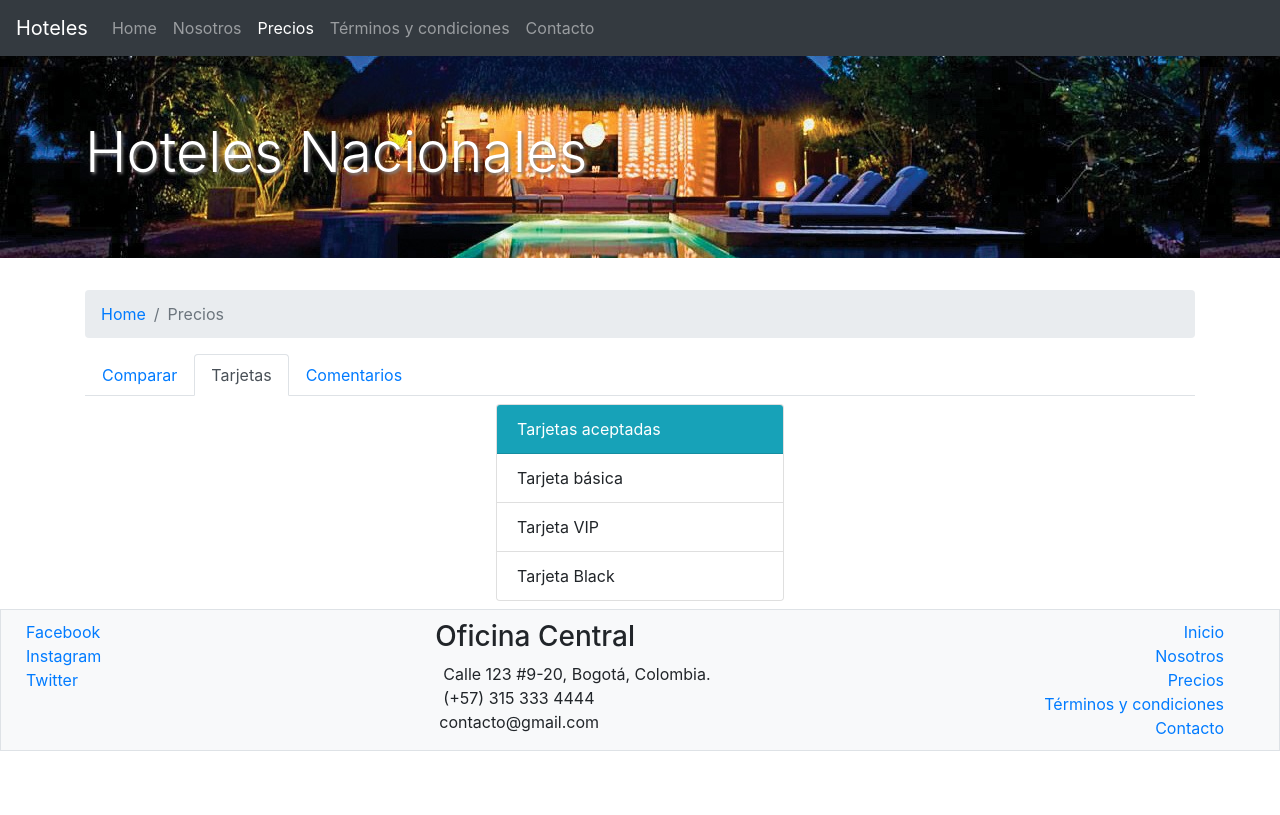
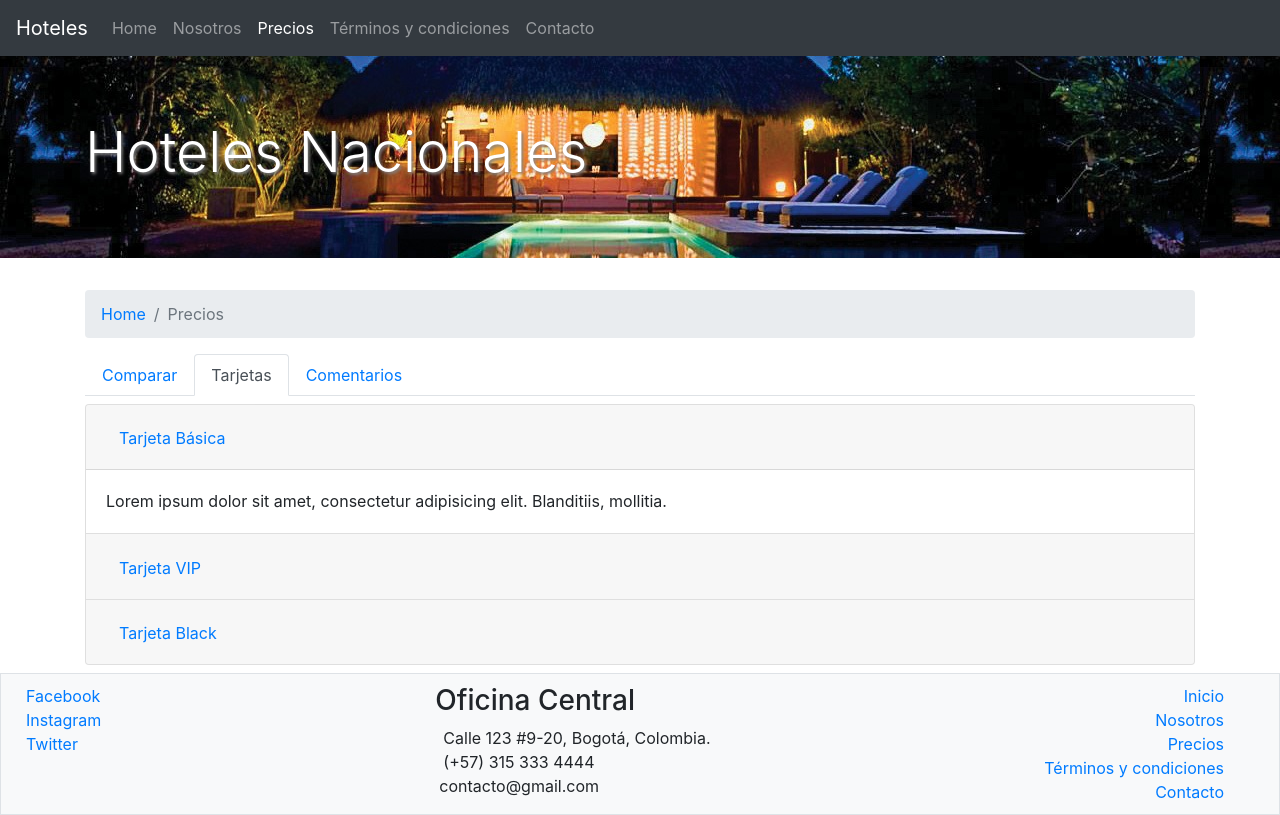
Before and after one commit to afperdomo2/guia-hoteles, a website: page precios.html in a window 1280 px wide. Both pictures are taken after a click on the tab "Tarjetas". Drawn offline with nearby package versions, Linux system fonts and the light colour scheme; a web font is replaced by a local one.

Commit message:
Accordion sobre tarjetas

```diff
--- a/precios.html
+++ b/precios.html
@@ -137,16 +137,42 @@
 				</div>
 			</div>
 			<div class="tab-pane fade pt-2" id="tarjetas" role="tabpanel" aria-labelledby="tarjetas-tab">
-				<div class="d-flex justify-content-center">
-					<div class="card" style="width: 18rem">
-						<div class="card-header bg-info text-white">
-							Tarjetas aceptadas
+				<div class="accordion" id="accordion_tarjetas">
+					<div class="card">
+						<div class="card-header" id="heading_basica">
+							<h2 class="mb-0">
+								<button class="btn btn-link" type="button" data-toggle="collapse" data-target="#collapse_basica" aria-expanded="true" aria-controls="collapse_basica">Tarjeta Básica</button>
+							</h2>
 						</div>
-						<ul class="list-group list-group-flush">
-							<li class="list-group-item">Tarjeta básica</li>
-							<li class="list-group-item">Tarjeta VIP</li>
-							<li class="list-group-item">Tarjeta Black</li>
-						</ul>
+						<div id="collapse_basica" class="collapse show" aria-labelledby="heading_basica" data-parent="#accordion_tarjetas">
+							<div class="card-body">
+								Lorem ipsum dolor sit amet, consectetur adipisicing elit. Blanditiis, mollitia.
+							</div>
+						</div>
+				  	</div>
+				  	<div class="card">
+						<div class="card-header" id="heading_vip">
+							<h2 class="mb-0">
+								<button class="btn btn-link collapsed" type="button" data-toggle="collapse" data-target="#collapse_vip" aria-expanded="false" aria-controls="collapse_vip">Tarjeta VIP</button>
+							</h2>
+						</div>
+						<div id="collapse_vip" class="collapse" aria-labelledby="heading_vip" data-parent="#accordion_tarjetas">
+							<div class="card-body">
+								Lorem ipsum dolor sit amet, consectetur adipisicing elit. Sint iure sapiente soluta aperiam quasi dolorum quae ullam, dolor quidem tenetur!
+							</div>
+						</div>
+				  	</div>
+						<div class="card">
+							<div class="card-header" id="heading_black">
+								<h2 class="mb-0">
+									<button class="btn btn-link collapsed" type="button" data-toggle="collapse" data-target="#collapse_black" aria-expanded="false" aria-controls="collapse_black">Tarjeta Black</button>
+								</h2>
+							</div>
+							<div id="collapse_black" class="collapse" aria-labelledby="heading_black" data-parent="#accordion_tarjetas">
+								<div class="card-body">
+								Lorem ipsum dolor sit amet, consectetur adipisicing elit. Voluptatem minima soluta eligendi quos, iure odio!
+							</div>
+						</div>
 					</div>
 				</div>
 			</div>
```
